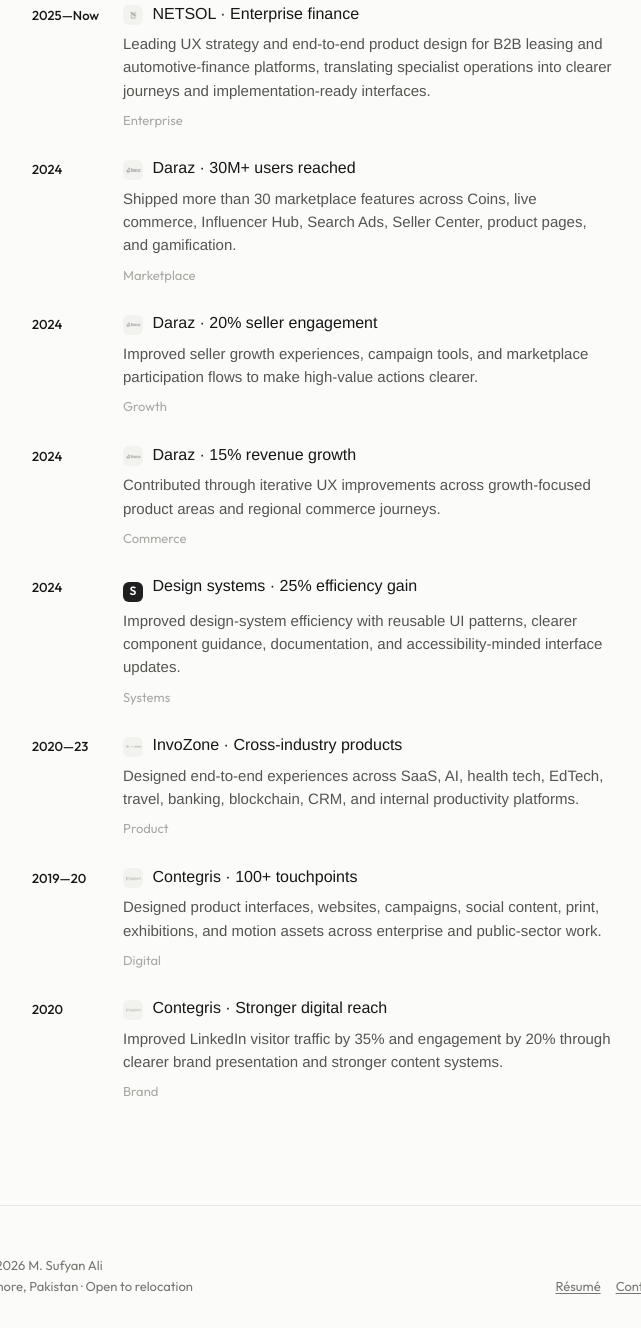
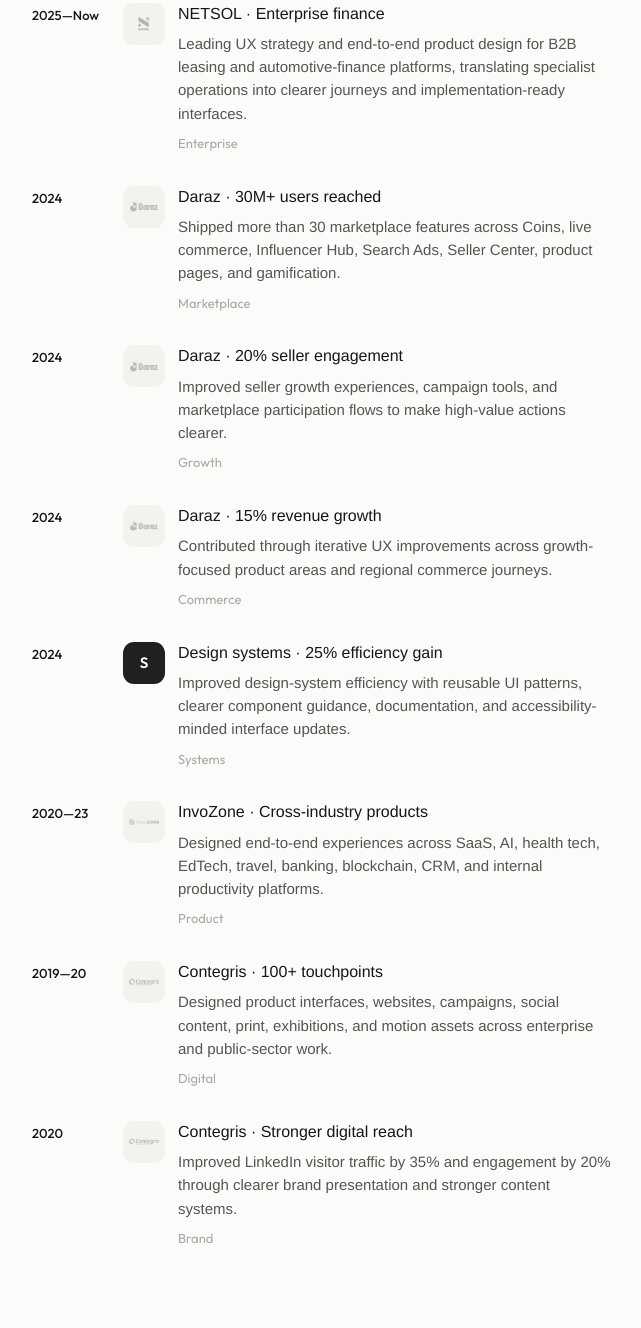
Before and after one commit to sufyan1142/Portfolio, a website: page milestones.html in a window 1280 px wide. Shown: the part 366-1694 px from the top of the page, without its empty margins (318-959 px from the left). Drawn offline with Linux system fonts and the light colour scheme; a web font is replaced by a local one.

Commit message:
Refine milestone company icons

```diff
--- a/milestones.html
+++ b/milestones.html
@@ -21,14 +21,14 @@
     </header>
 
     <ol class="milestone-list">
-      <li><time datetime="2025">2025—Now</time><div><h2><span class="milestone-mark"><img src="assets/logos/netsol.png" alt=""></span> NETSOL · Enterprise finance</h2><p>Leading UX strategy and end-to-end product design for B2B leasing and automotive-finance platforms, translating specialist operations into clearer journeys and implementation-ready interfaces.</p><span class="milestone-tag">Enterprise</span></div></li>
-      <li><time datetime="2024">2024</time><div><h2><span class="milestone-mark"><img src="assets/logos/daraz.png" alt=""></span> Daraz · 30M+ users reached</h2><p>Shipped more than 30 marketplace features across Coins, live commerce, Influencer Hub, Search Ads, Seller Center, product pages, and gamification.</p><span class="milestone-tag">Marketplace</span></div></li>
-      <li><time datetime="2024">2024</time><div><h2><span class="milestone-mark"><img src="assets/logos/daraz.png" alt=""></span> Daraz · 20% seller engagement</h2><p>Improved seller growth experiences, campaign tools, and marketplace participation flows to make high-value actions clearer.</p><span class="milestone-tag">Growth</span></div></li>
-      <li><time datetime="2024">2024</time><div><h2><span class="milestone-mark"><img src="assets/logos/daraz.png" alt=""></span> Daraz · 15% revenue growth</h2><p>Contributed through iterative UX improvements across growth-focused product areas and regional commerce journeys.</p><span class="milestone-tag">Commerce</span></div></li>
-      <li><time datetime="2024">2024</time><div><h2><span class="milestone-mark mark-s">S</span> Design systems · 25% efficiency gain</h2><p>Improved design-system efficiency with reusable UI patterns, clearer component guidance, documentation, and accessibility-minded interface updates.</p><span class="milestone-tag">Systems</span></div></li>
-      <li><time datetime="2023">2020—23</time><div><h2><span class="milestone-mark"><img src="assets/logos/invozone.png" alt=""></span> InvoZone · Cross-industry products</h2><p>Designed end-to-end experiences across SaaS, AI, health tech, EdTech, travel, banking, blockchain, CRM, and internal productivity platforms.</p><span class="milestone-tag">Product</span></div></li>
-      <li><time datetime="2020">2019—20</time><div><h2><span class="milestone-mark"><img src="assets/logos/contegris.png" alt=""></span> Contegris · 100+ touchpoints</h2><p>Designed product interfaces, websites, campaigns, social content, print, exhibitions, and motion assets across enterprise and public-sector work.</p><span class="milestone-tag">Digital</span></div></li>
-      <li><time datetime="2020">2020</time><div><h2><span class="milestone-mark"><img src="assets/logos/contegris.png" alt=""></span> Contegris · Stronger digital reach</h2><p>Improved LinkedIn visitor traffic by 35% and engagement by 20% through clearer brand presentation and stronger content systems.</p><span class="milestone-tag">Brand</span></div></li>
+      <li><time datetime="2025">2025—Now</time><span class="milestone-mark"><img src="assets/logos/netsol.png" alt=""></span><div><h2>NETSOL · Enterprise finance</h2><p>Leading UX strategy and end-to-end product design for B2B leasing and automotive-finance platforms, translating specialist operations into clearer journeys and implementation-ready interfaces.</p><span class="milestone-tag">Enterprise</span></div></li>
+      <li><time datetime="2024">2024</time><span class="milestone-mark"><img src="assets/logos/daraz.png" alt=""></span><div><h2>Daraz · 30M+ users reached</h2><p>Shipped more than 30 marketplace features across Coins, live commerce, Influencer Hub, Search Ads, Seller Center, product pages, and gamification.</p><span class="milestone-tag">Marketplace</span></div></li>
+      <li><time datetime="2024">2024</time><span class="milestone-mark"><img src="assets/logos/daraz.png" alt=""></span><div><h2>Daraz · 20% seller engagement</h2><p>Improved seller growth experiences, campaign tools, and marketplace participation flows to make high-value actions clearer.</p><span class="milestone-tag">Growth</span></div></li>
+      <li><time datetime="2024">2024</time><span class="milestone-mark"><img src="assets/logos/daraz.png" alt=""></span><div><h2>Daraz · 15% revenue growth</h2><p>Contributed through iterative UX improvements across growth-focused product areas and regional commerce journeys.</p><span class="milestone-tag">Commerce</span></div></li>
+      <li><time datetime="2024">2024</time><span class="milestone-mark mark-s">S</span><div><h2>Design systems · 25% efficiency gain</h2><p>Improved design-system efficiency with reusable UI patterns, clearer component guidance, documentation, and accessibility-minded interface updates.</p><span class="milestone-tag">Systems</span></div></li>
+      <li><time datetime="2023">2020—23</time><span class="milestone-mark"><img src="assets/logos/invozone.png" alt=""></span><div><h2>InvoZone · Cross-industry products</h2><p>Designed end-to-end experiences across SaaS, AI, health tech, EdTech, travel, banking, blockchain, CRM, and internal productivity platforms.</p><span class="milestone-tag">Product</span></div></li>
+      <li><time datetime="2020">2019—20</time><span class="milestone-mark"><img src="assets/logos/contegris.png" alt=""></span><div><h2>Contegris · 100+ touchpoints</h2><p>Designed product interfaces, websites, campaigns, social content, print, exhibitions, and motion assets across enterprise and public-sector work.</p><span class="milestone-tag">Digital</span></div></li>
+      <li><time datetime="2020">2020</time><span class="milestone-mark"><img src="assets/logos/contegris.png" alt=""></span><div><h2>Contegris · Stronger digital reach</h2><p>Improved LinkedIn visitor traffic by 35% and engagement by 20% through clearer brand presentation and stronger content systems.</p><span class="milestone-tag">Brand</span></div></li>
     </ol>
   </main>
   <footer class="site-footer shell"><p>© 2026 M. Sufyan Ali<br>Lahore, Pakistan · Open to relocation</p><div class="footer-links"><a href="assets/Sufyan-Ali-Product-Designer-Resume.pdf">Résumé</a><a href="contact.html">Contact</a></div></footer>
--- a/styles.css
+++ b/styles.css
@@ -240,12 +240,12 @@
 .compact-subtitle { margin: 0 0 22px !important; color: var(--muted) !important; font-size: var(--text-sm) !important; }
 .compact-hero > p:last-child { max-width: 530px; margin: 0; color: #565651; font-size: var(--text-md); }
 .milestone-list { margin: 0 0 76px; padding: 0; list-style: none; }
-.milestone-list li { display: grid; grid-template-columns: 78px 1fr; gap: 13px; padding: 0 0 25px; }
+.milestone-list li { display: grid; grid-template-columns: 78px 42px minmax(0, 1fr); gap: 13px; align-items: start; padding: 0 0 30px; }
 .milestone-list time { padding-top: 2px; font-size: var(--text-xs); font-weight: 500; }
 .milestone-list h2 { margin: 0 0 7px; font-size: var(--text-md); font-weight: 500; line-height: 1.4; }
 .milestone-list p { margin: 0 0 5px; color: #555550; font-size: var(--text-sm); line-height: 1.55; }
-.milestone-mark { display: inline-grid; place-items: center; width: 20px; height: 20px; margin-right: 5px; border-radius: 6px; background: var(--panel); font-size: .75rem; font-weight: 600; vertical-align: -4px; }
-.milestone-mark img { width: 15px; height: 15px; object-fit: contain; filter: grayscale(1); opacity: .52; transition: filter 180ms ease, opacity 180ms ease; }
+.milestone-mark { display: grid; place-items: center; width: 42px; height: 42px; border-radius: 11px; background: var(--panel); font-size: var(--text-sm); font-weight: 600; }
+.milestone-mark img { width: 30px; height: 30px; object-fit: contain; filter: grayscale(1); opacity: .45; transition: filter 180ms ease, opacity 180ms ease; }
 .milestone-list li:hover .milestone-mark img { filter: grayscale(0); opacity: 1; }
 .mark-n { background: var(--blue); color: #24408d; }
 .mark-s { background: #202020; color: white; }
@@ -325,6 +325,8 @@
   .hero-intro { grid-template-columns: 82px 1fr; gap: 17px; }
   .portrait-mark { width: 82px; height: 82px; }
   .timeline li { grid-template-columns: 82px 1fr; gap: 12px; }
+  .milestone-list li { grid-template-columns: 68px 40px minmax(0, 1fr); gap: 10px; }
+  .milestone-mark { width: 40px; height: 40px; }
   .timeline li > p:last-child { grid-column: 2; }
   .two-column, .case-section, .statement { grid-template-columns: 1fr; gap: 15px; }
   .section-heading { display: block; }
```
